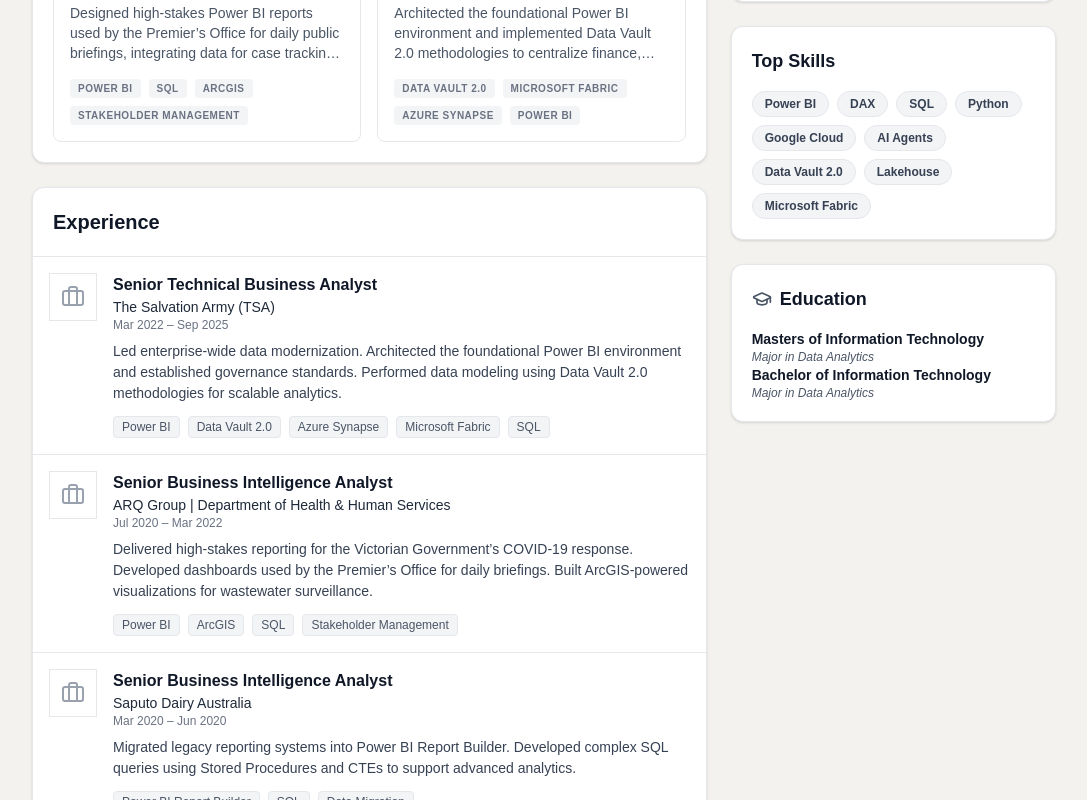
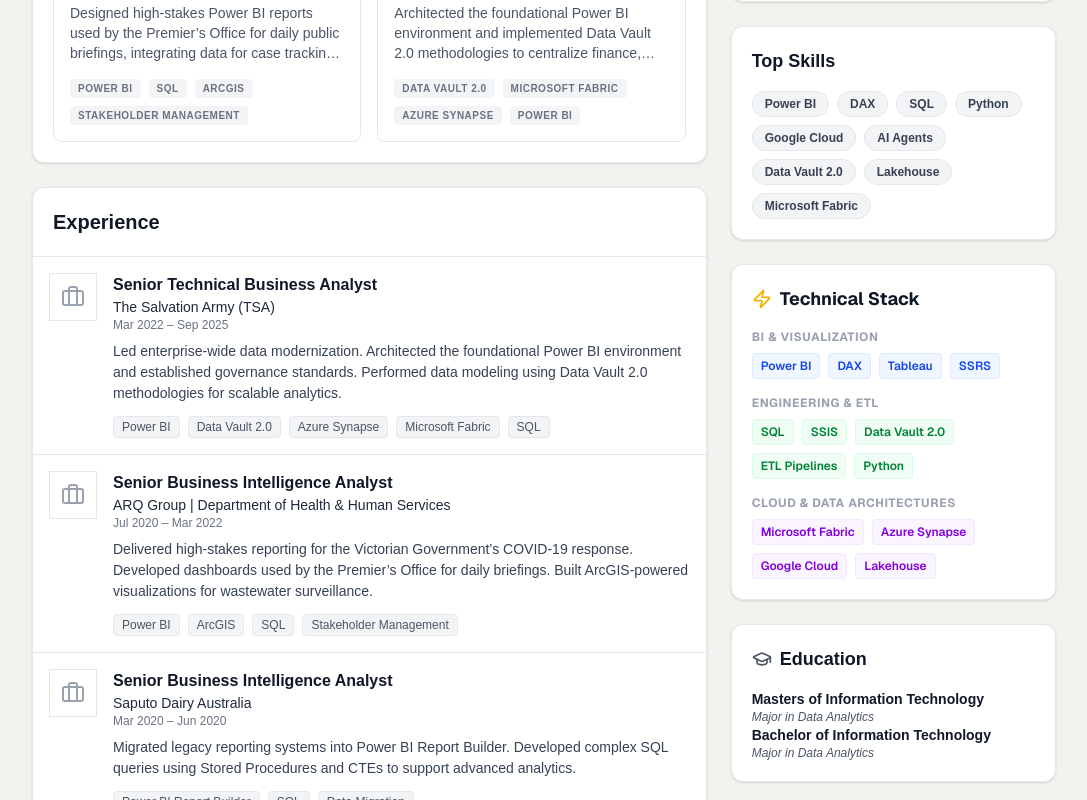
Before and after one commit to rowbinder/robin-cv-portfolio, a Next.js app: page / in a window 1280 px wide. Shown: the part 562-1362 px from the top of the page, without its empty margins (96-1183 px from the left). Built offline with nearby package versions, Linux system fonts and the light colour scheme.

Commit message:
Added categorized Technical Stack section

```diff
--- a/src/app/page.js
+++ b/src/app/page.js
@@ -1,6 +1,6 @@
 import ExperienceCard from '@/components/ExperienceCard';
 import ProjectCard from '@/components/ProjectCard';
-import { Download, GraduationCap, Award, BrainCircuit, CheckCircle2, Globe, BarChart3 } from 'lucide-react';
+import { Download, GraduationCap, Award, BrainCircuit, CheckCircle2, Globe, BarChart3, Database, Cloud, Zap } from 'lucide-react';
 import Image from 'next/image';
 
 export default function Home() {
@@ -184,6 +184,45 @@
             </div>
           </section>
 
+
+          {/* Technical Stack Section */}
+            <section className="bg-white border border-gray-200 rounded-xl p-5 shadow-sm text-left font-sans">
+              <h2 className="text-lg font-bold text-gray-900 mb-4 flex items-center gap-2">
+                <Zap size={20} className="text-yellow-500" /> Technical Stack
+              </h2>
+              <div className="space-y-4">
+                {/* BI & Visualization */}
+                <div>
+                  <p className="text-xs font-bold text-gray-400 uppercase tracking-wider mb-2">BI & Visualization</p>
+                  <div className="flex flex-wrap gap-2">
+                    {["Power BI", "DAX", "Tableau", "SSRS"].map(skill => (
+                      <span key={skill} className="px-2 py-1 bg-blue-50 text-blue-700 rounded text-xs font-semibold border border-blue-100">{skill}</span>
+                    ))}
+                  </div>
+                </div>
+
+                {/* Engineering & ETL */}
+                <div>
+                  <p className="text-xs font-bold text-gray-400 uppercase tracking-wider mb-2 text-left">Engineering & ETL</p>
+                  <div className="flex flex-wrap gap-2 text-left">
+                    {["SQL", "SSIS", "Data Vault 2.0", "ETL Pipelines", "Python"].map(skill => (
+                      <span key={skill} className="px-2 py-1 bg-green-50 text-green-700 rounded text-xs font-semibold border border-green-100">{skill}</span>
+                    ))}
+                  </div>
+                </div>
+
+                {/* Cloud & Modern Architecture */}
+                <div>
+                  <p className="text-xs font-bold text-gray-400 uppercase tracking-wider mb-2 text-left">Cloud & Data Architectures</p>
+                  <div className="flex flex-wrap gap-2 text-left">
+                    {["Microsoft Fabric", "Azure Synapse", "Google Cloud", "Lakehouse"].map(skill => (
+                      <span key={skill} className="px-2 py-1 bg-purple-50 text-purple-700 rounded text-xs font-semibold border border-purple-100 text-left">{skill}</span>
+                    ))}
+                  </div>
+                </div>
+              </div>
+            </section>
+
           {/* Education Section */}
           <section className="bg-white border border-gray-200 rounded-xl p-5 shadow-sm text-left">
             <h2 className="text-lg font-bold text-gray-900 mb-4 flex items-center gap-2">
```
